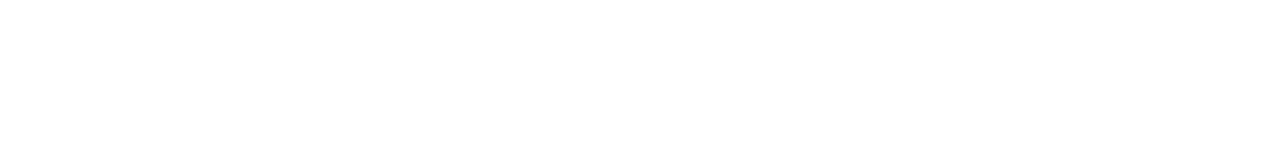
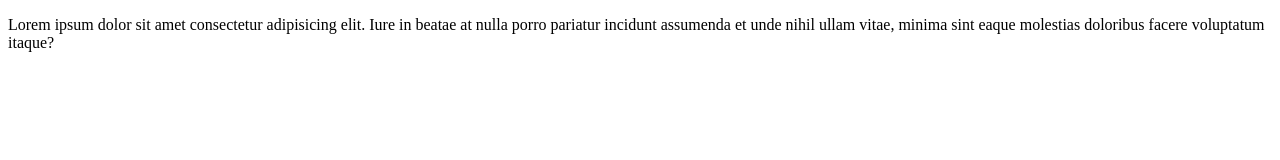
Before and after one commit to jesusdavilajaimes21/prueba, a plain HTML site: page index.html in a window 1280 px wide. Drawn offline with Linux system fonts and the light colour scheme.

Commit message:
agregar div contenedor

```diff
--- a/index.html
+++ b/index.html
@@ -7,6 +7,11 @@
     <title>GIT VSCODE</title>
 </head>
 <body>
-
+    <!-- <div></div> -->
+    <div class="container">
+        <div class="row">
+            <p>Lorem ipsum dolor sit amet consectetur adipisicing elit. Iure in beatae at nulla porro pariatur incidunt assumenda et unde nihil ullam vitae, minima sint eaque molestias doloribus facere voluptatum itaque?</p>
+        </div>
+    </div>
 </body>
 </html>
```
